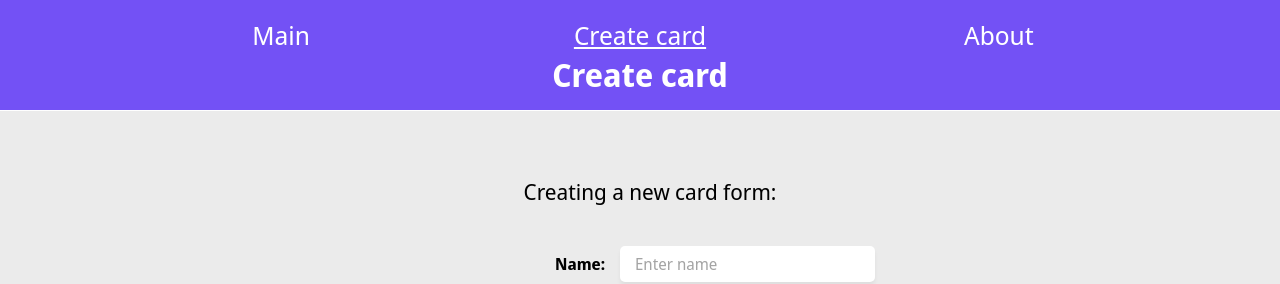
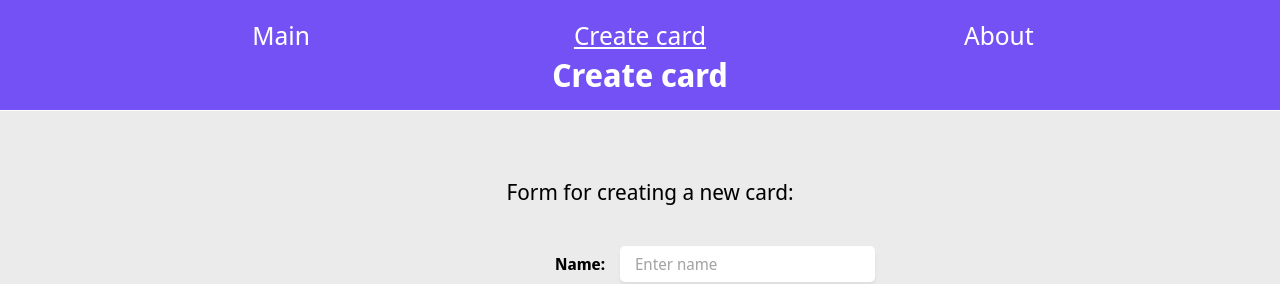
Before and after one commit to aleksander1802/react-components, a React (Vite) app in the folder react-components/: page /form in a window 1280 px wide. Shown: the top 284 px of the page. Built offline with nearby package versions, Linux system fonts and the light colour scheme.

Commit message:
refactor: renamed form title

```diff
--- a/react-components/src/components/AddCardForm/AddCardForm.tsx
+++ b/react-components/src/components/AddCardForm/AddCardForm.tsx
@@ -123,7 +123,7 @@ export class AddCardForm extends Component<FormProps> {
           className={cn(styles.form)}
           ref={this.resetForm}
         >
-          <Htag tag="h2">Creating a new card form:</Htag>
+          <Htag tag="h2">Form for creating a new card:</Htag>
           <div className={styles.wrapper}>
             <label htmlFor="name" className={styles.item}>
               <span>Name:</span>
--- a/react-components/src/components/CardsEspeciallyForForm/CardsForm.module.css
+++ b/react-components/src/components/CardsEspeciallyForForm/CardsForm.module.css
@@ -53,20 +53,9 @@
   max-width: 200px;
   max-height: 300px;
 }
+
 span {
   font-weight: bold;
-}
-
-.choice {
-  font-weight: bold;
-}
-
-.active {
-  color: var(--green);
-}
-
-.notactive {
-  color: crimson;
 }
 
 .messengers {
```
